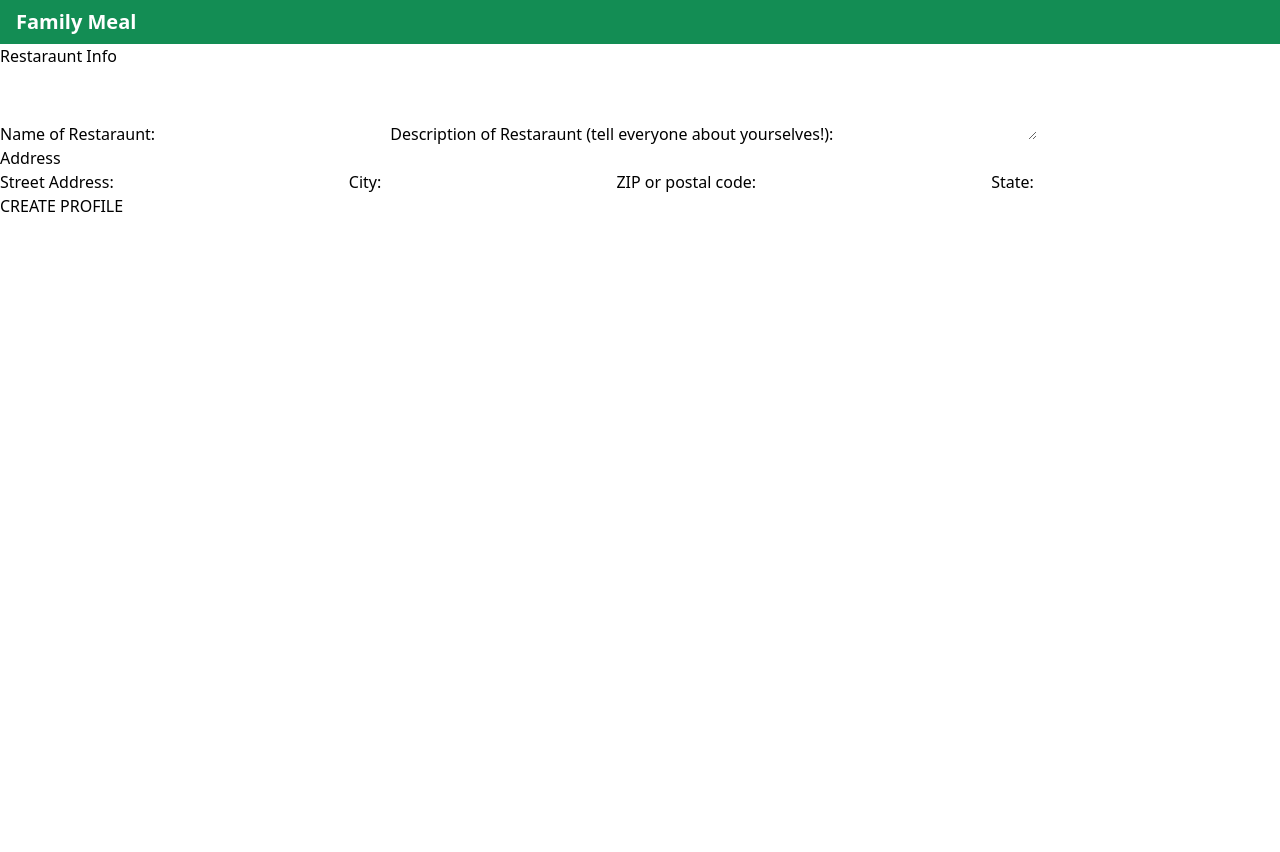
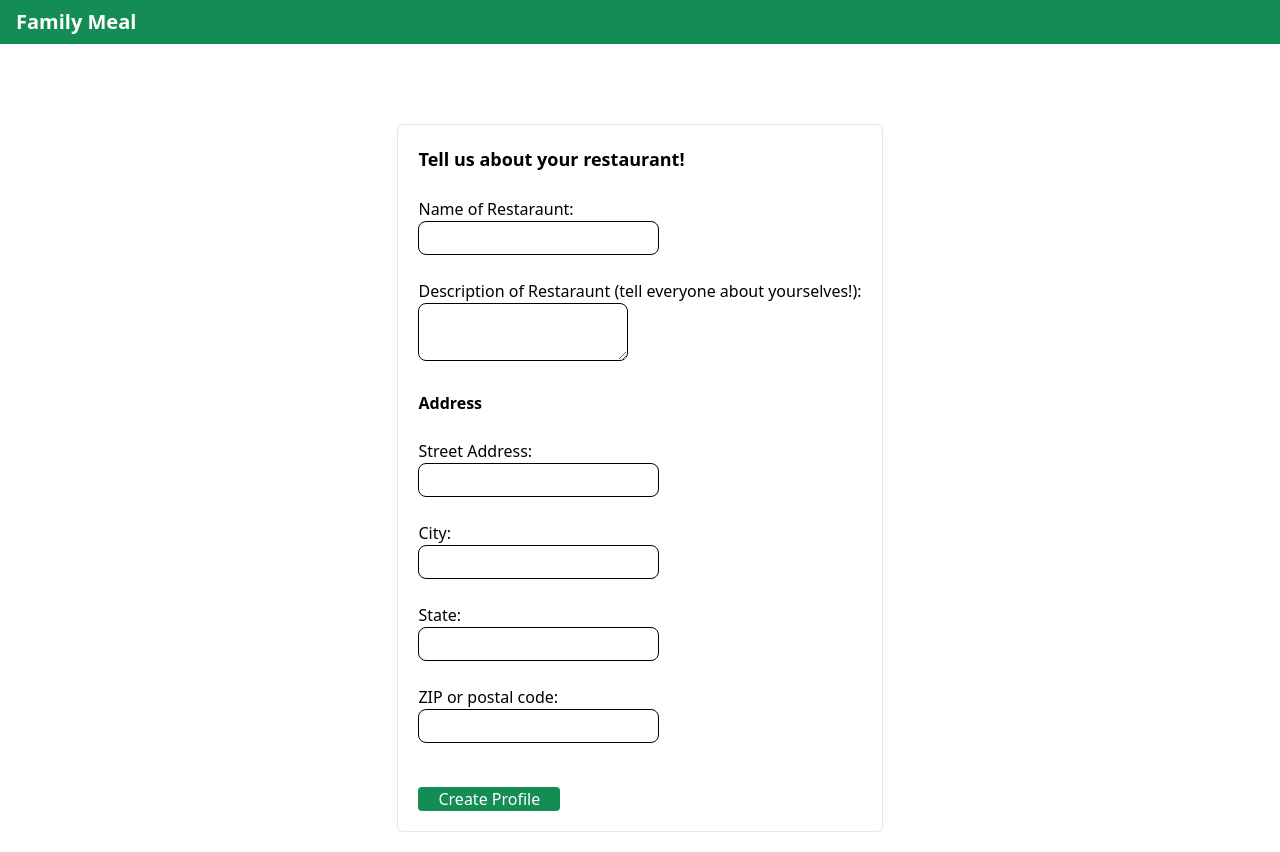
Before and after one commit to emmettturtle/family-meal, a React (Create React App) app: page /rest in a window 1280 px wide. Before the commit the page ends 800 px from the top, so only its background shows below. Built offline with nearby package versions, Linux system fonts and the light colour scheme.

Commit message:
adds styling for login page, signup/profile creation pages and adds some other small changes

```diff
--- a/controllers/api/restPosts.js
+++ b/controllers/api/restPosts.js
@@ -10,6 +10,7 @@ async function create(req, res) {
     req.body.user = req.user._id;
     const profile = await RestProfile.findOne({user: req.user._id});
     req.body.profile = profile;
+    req.body.posted = Date.now();
     const post = await RestPost.create(req.body);
     res.json(post);
 }
--- a/src/components/LoginForm/LoginForm.jsx
+++ b/src/components/LoginForm/LoginForm.jsx
@@ -38,13 +38,33 @@ export default function LoginForm({ setUser, setRestarauntProfile }) {
 
     return (
         <div>
-            <div className="form-container">
-                <form autoComplete="off" onSubmit={handleSubmit}>
-                    <label>Email</label>
-                    <input type="text" name="email" value={credentials.email} onChange={handleChange} required />
-                    <label>Password</label>
-                    <input type="password" name="password" value={credentials.password} onChange={handleChange} required />
-                    <button type="submit">LOG IN</button>
+            <div className="rounded-md mb-5 border">
+                <form autoComplete="off" onSubmit={handleSubmit} className='m-5'>
+                    <label className=''>Your Email</label>
+                    <br />
+                    <input
+                        type="text"
+                        name="email"
+                        value={credentials.email}
+                        onChange={handleChange}
+                        required
+                        className='border border-black rounded-lg p-1'
+                    />
+                    <br /><br />
+                    <label>Your Password</label>
+                    <br />
+                    <input
+                        type="password"
+                        name="password"
+                        value={credentials.password}
+                        onChange={handleChange}
+                        required
+                        className='border border-black rounded-lg p-1'
+                    />
+                    <br />
+                    <button type="submit" className="bg-primary rounded mt-5">
+                        <span className="text-white m-5">LOGIN</span>
+                    </button>
                 </form>
             </div>
             <p className="error-message">&nbsp;{error}</p>
--- a/src/components/Post/Post.jsx
+++ b/src/components/Post/Post.jsx
@@ -21,6 +21,7 @@ export default function Post({
                     <br />
                     <span>{profile.address.city}, {profile.address.state}</span>
                     <br />
+                    <span>{posted}</span>
                 </div>
                 <div className="m-10">
                     <span className="">{description}</span>
--- a/src/pages/AuthPage/AuthPage.jsx
+++ b/src/pages/AuthPage/AuthPage.jsx
@@ -1,13 +1,35 @@
+import { useState } from 'react';
 import LoginForm from "../../components/LoginForm/LoginForm";
 import SignUpForm from "../../components/SignUpForm/SignUpForm";
 import SignUpFormFunc from "../../components/SignUpFormFunc/SignUpFormFunc";
 
+
 export default function AuthPage({setUser, setRestarauntProfile}) {
+  const [showLogin, setShowLogin] = useState(true);
+
   return (
-    <main>
-      <h1>AuthPage</h1>
-      <SignUpFormFunc setUser={setUser}/>
-      <LoginForm setUser={setUser} setRestarauntProfile={setRestarauntProfile}/>
+    <main className='flex items-center justify-center'>
+      <div className='m-20'>
+        <span onClick={() => setShowLogin(!showLogin)}>
+          {showLogin ?
+            <div className='flex items-center justify-center'>
+              <span>Not yet a user? <span className='text-blue'>Sign Up</span></span>
+            </div>
+            :
+            <div className='flex items-center justify-center'>
+              <span>Already a user? <span className='text-blue'>Login</span></span>
+            </div>
+          }
+        </span>
+        <br /><br />
+        <div>
+          {showLogin ?
+            <LoginForm setUser={setUser} setRestarauntProfile={setRestarauntProfile}/>
+            :
+            <SignUpFormFunc setUser={setUser}
+          />}
+        </div>
+      </div>
     </main>
   );
 }
--- a/src/pages/HomePage/HomePage.jsx
+++ b/src/pages/HomePage/HomePage.jsx
@@ -10,7 +10,7 @@ export default function HomePage({restarauntProfile}) {
     useEffect(function() {
         async function getUserFeed() {
             const userFeed = await getFeed();
-            setFeed(userFeed);
+            setFeed(userFeed.reverse());
         }
         getUserFeed();
     }, []);
--- a/src/pages/RestCreatePage/RestCreatePage.jsx
+++ b/src/pages/RestCreatePage/RestCreatePage.jsx
@@ -24,8 +24,8 @@ export default function RestCreatePage({setRestarauntProfile}) {
         evt.preventDefault();
         try {
             const formDataPayload = {...formData};
-            await create(formDataPayload);
-            setRestarauntProfile(true);
+            const profile = await create(formDataPayload);
+            setRestarauntProfile(profile);
         } catch(err) {
             console.log(err)
             setFormData({
@@ -36,26 +36,83 @@ export default function RestCreatePage({setRestarauntProfile}) {
     }
 
     return(
-        <div className="form-container">
-            <form autoComplete="off" onSubmit={handleSubmit}>
-                <h4>Restaraunt Info</h4>
+        <main className='flex items-center justify-center'>
+            <div className="rounded-md mb-5 border m-20">
+                <form autoComplete="off" onSubmit={handleSubmit} className="m-5">
+                    <h4 className="font-bold text-lg">Tell us about your restaurant!</h4>
                     <br />
                     <label>Name of Restaraunt: </label>
-                <input type="text" name="name" value={formData.name} onChange={handleChange} required/>
+                    <br />
+                    <input
+                        type="text"
+                        name="name"
+                        value={formData.name}
+                        onChange={handleChange}
+                        required
+                        className='border border-black rounded-lg p-1'
+                    />
+                    <br /><br />
                     <label>Description of Restaraunt (tell everyone about yourselves!): </label>
-                <textarea name="description" value={formData.description} onChange={handleChange} required/>
                     <br />
-                <h4>Address</h4>
+                    <textarea
+                        name="description"
+                        value={formData.description}
+                        onChange={handleChange}
+                        required
+                        className='border border-black rounded-lg p-1'
+                    />
+                    <br /> <br />
+                    <h4 className="font-bold">Address</h4>
+                    <br />
                     <label>Street Address: </label>
-                <input type="text" name="street" value={formData.street} onChange={handleChange} required/>
+                    <br />
+                    <input
+                        type="text"
+                        name="street"
+                        value={formData.street}
+                        onChange={handleChange}
+                        required
+                        className='border border-black rounded-lg p-1'
+                    />
+                    <br /> <br />
                     <label>City: </label>
-                <input type="text" name="city" value={formData.city} onChange={handleChange} required/>
+                    <br />
+                    <input
+                        type="text"
+                        name="city"
+                        value={formData.city}
+                        onChange={handleChange}
+                        required
+                        className='border border-black rounded-lg p-1'
+                    />
+                    <br /> <br />
+                    <label>State: </label>
+                    <br />
+                    <input
+                        type="text"
+                        name="state"
+                        value={formData.state}
+                        onChange={handleChange}
+                        required
+                        className='border border-black rounded-lg p-1'
+                    />
+                    <br /> <br />
                     <label>ZIP or postal code: </label>
-                <input type="text" name="zip" value={formData.zip} onChange={handleChange} required/>
-                <label>State: </label>
-                <input type="text" name="state" value={formData.state} onChange={handleChange} required/>
-                <button type="submit" >CREATE PROFILE</button>
+                    <br />
+                    <input
+                        type="text"
+                        name="zip"
+                        value={formData.zip}
+                        onChange={handleChange}
+                        required
+                        className='border border-black rounded-lg p-1'
+                    />
+                    <br /> <br />
+                    <button type="submit" className="bg-primary rounded mt-5">
+                        <span className="text-white m-5">Create Profile</span>
+                    </button>
                 </form>
             </div>
+        </main>
     );
 }
```
Also changed, not shown: src/components/SignUpFormFunc/SignUpFormFunc.jsx (+47 -7 lines). Lines whose indentation alone changed are shown as unchanged.
